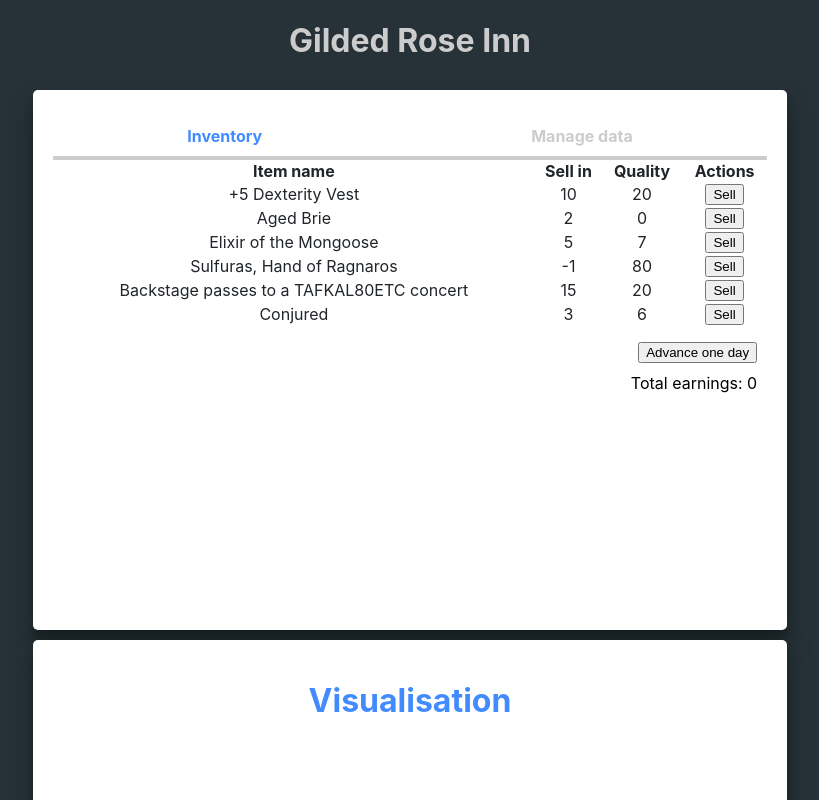
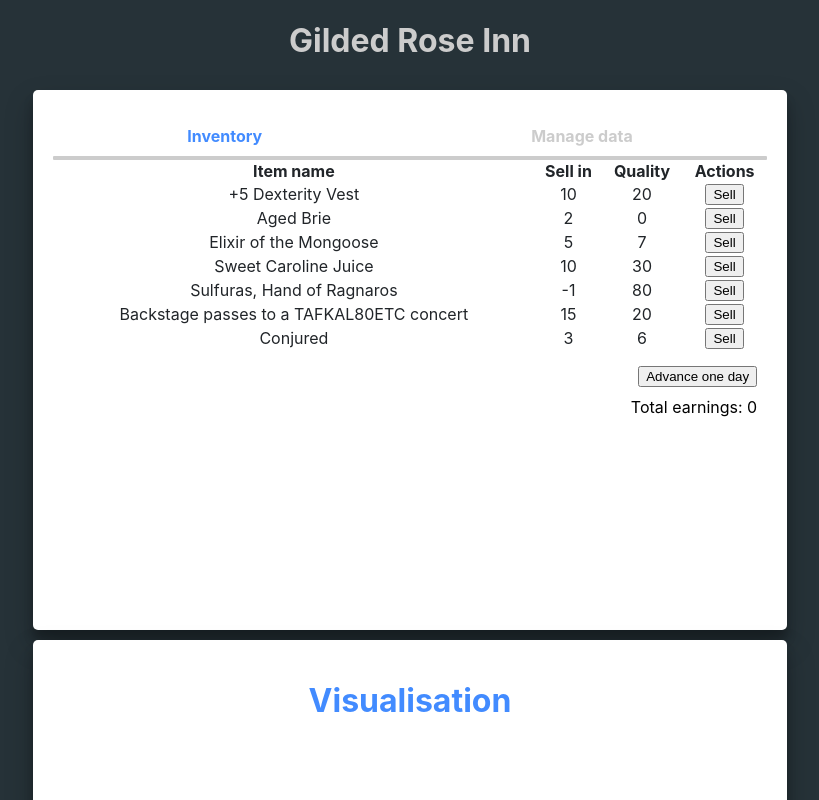
Before and after one commit to MatthijsBon/gilded-rose, a React app: page / in a window 1280 px wide. Shown: the top 800 px of the page, without its empty margins (230-1049 px from the left). Built offline with nearby package versions, Linux system fonts and the light colour scheme.

Commit message:
Add additional item

```diff
--- a/src/Data/Items.ts
+++ b/src/Data/Items.ts
@@ -4,6 +4,7 @@ export const items = [
 	new Item("+5 Dexterity Vest", 10, 20),
 	new Item("Aged Brie", 2, 0),
 	new Item("Elixir of the Mongoose", 5, 7),
+	new Item("Sweet Caroline Juice", 10, 30),
 	new Item("Sulfuras, Hand of Ragnaros", -1, 80),
 	new Item("Backstage passes to a TAFKAL80ETC concert", 15, 20),
 	new Item("Conjured", 3, 6),
```
